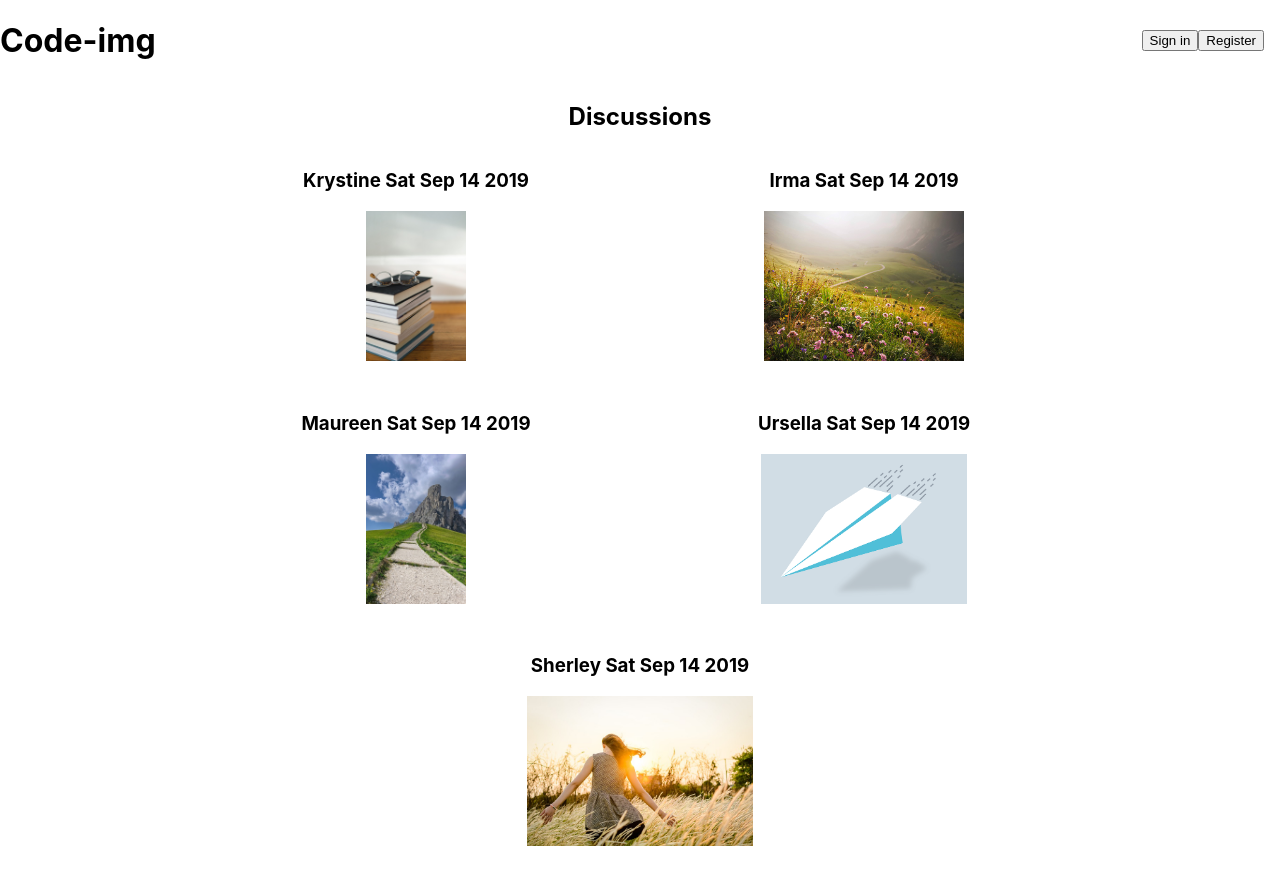
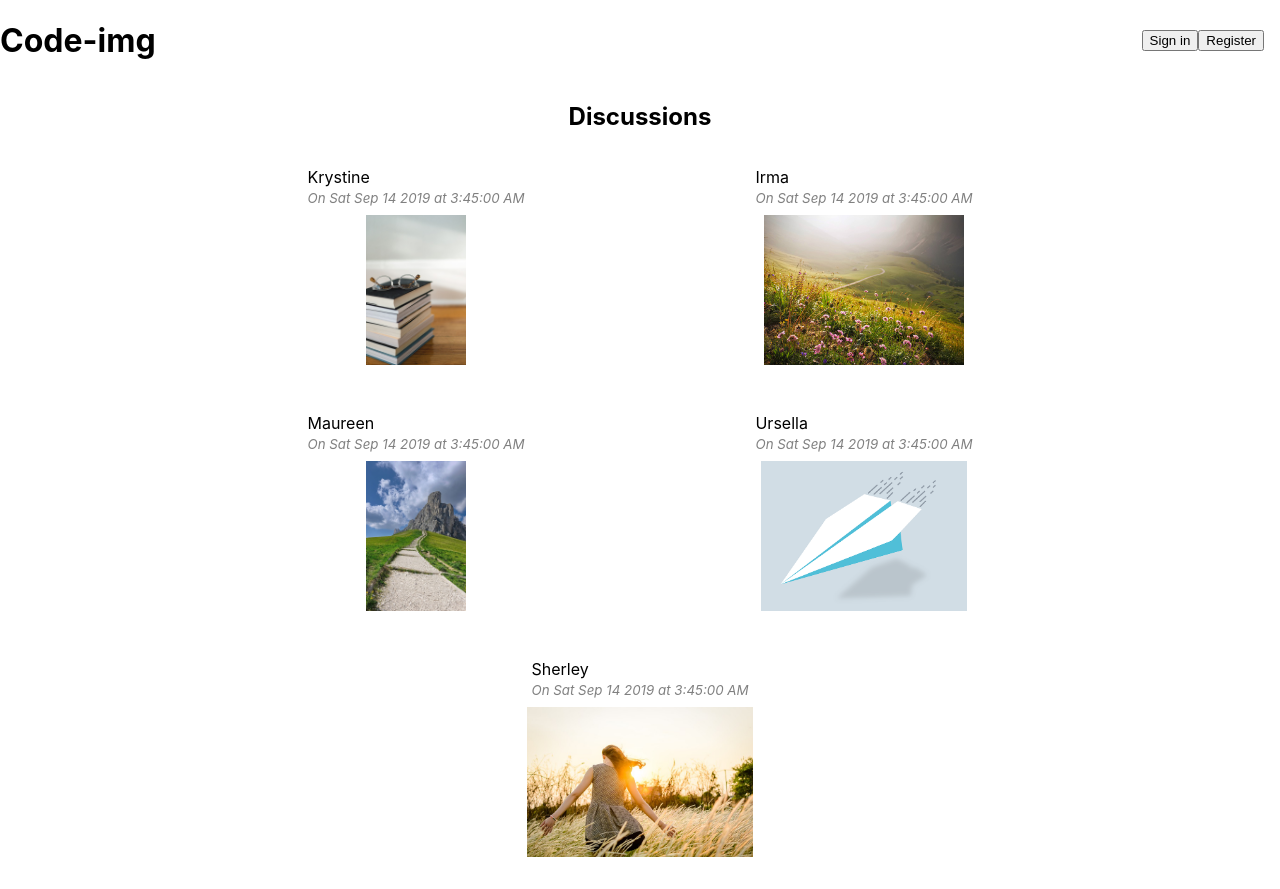
Before and after one commit to mlbiche/code-img, a React (Create React App) app: page / in a window 1280 px wide. Built offline with nearby package versions, Linux system fonts and the light colour scheme.

Commit message:
Improve CSS in Discussion component

```diff
--- a/src/Discussion/Discussion.css
+++ b/src/Discussion/Discussion.css
@@ -1,4 +1,4 @@
-.discusson-container {
+.discussion-container {
   display: flex;
   flex-direction: column;
   align-items: center;
@@ -6,6 +6,22 @@
   margin-bottom: 2rem;
 }
 
-.discusson-container > img{
+.discussion-container > .discussion-header {
+  margin-bottom: 0.5rem;
+}
+
+.discussion-container > .discussion-header > h3 {
+  font-size: 12pt;
+  font-weight: normal;
+  margin-bottom: 0;
+}
+
+.discussion-container > .discussion-header > .discussion-date {
+  font-style: italic;
+  color: grey;
+  font-size: 10pt;
+}
+
+.discussion-container > img {
   max-height: 150px;
 }
--- a/src/Discussion/Discussion.js
+++ b/src/Discussion/Discussion.js
@@ -4,8 +4,11 @@ import './Discussion.css';
 
 function Discussion({ username, date, image }) {
   return (
-    <div className="discusson-container">
-      <h3>{username} {date.toDateString()} </h3>
+    <div className="discussion-container">
+      <div className="discussion-header">
+        <h3>{username}</h3>
+        <span className="discussion-date">On {date.toDateString()} at {date.toLocaleTimeString()}</span>
+      </div>
       <img src={image} alt={image} />
     </div>
   );
```
